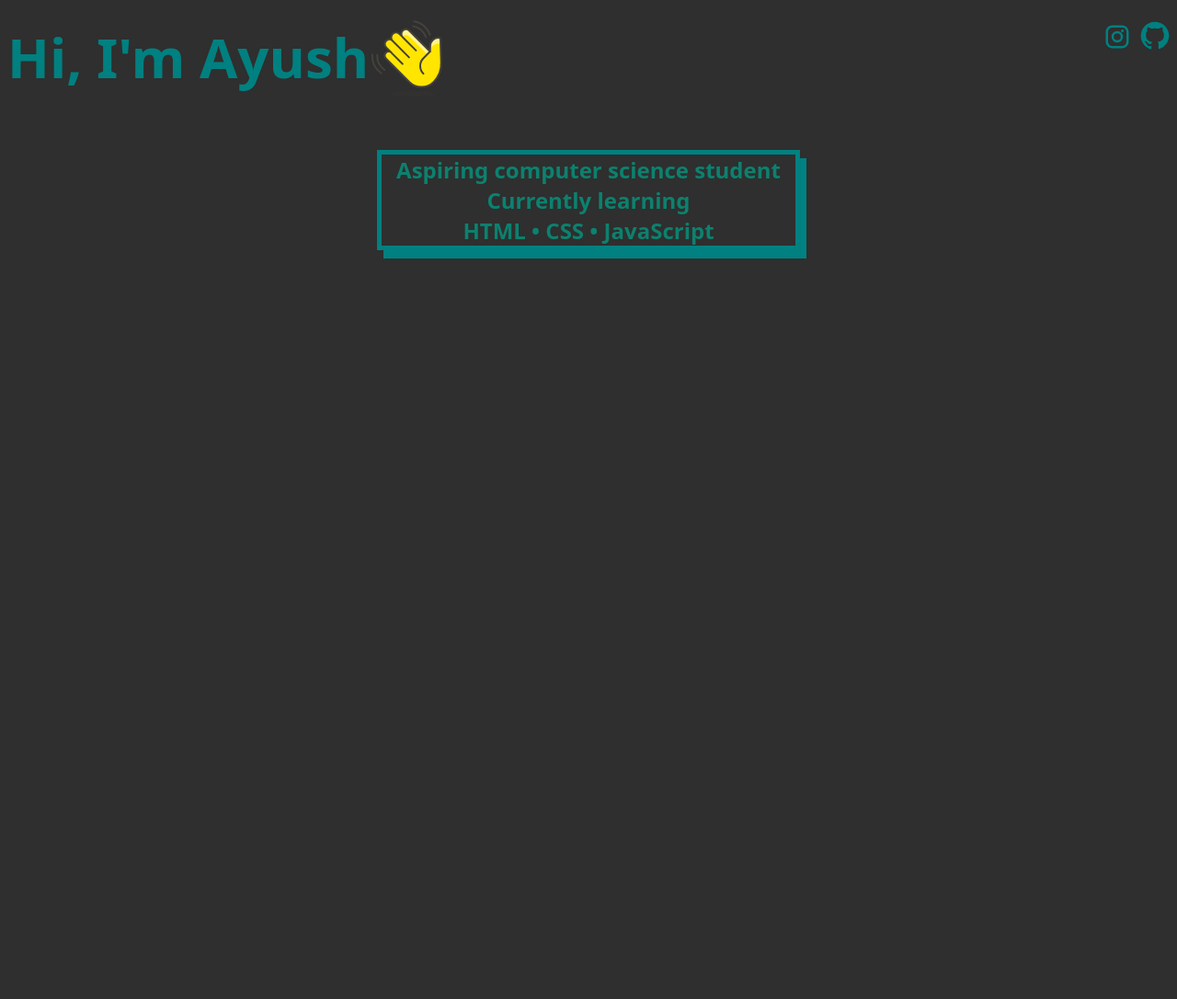
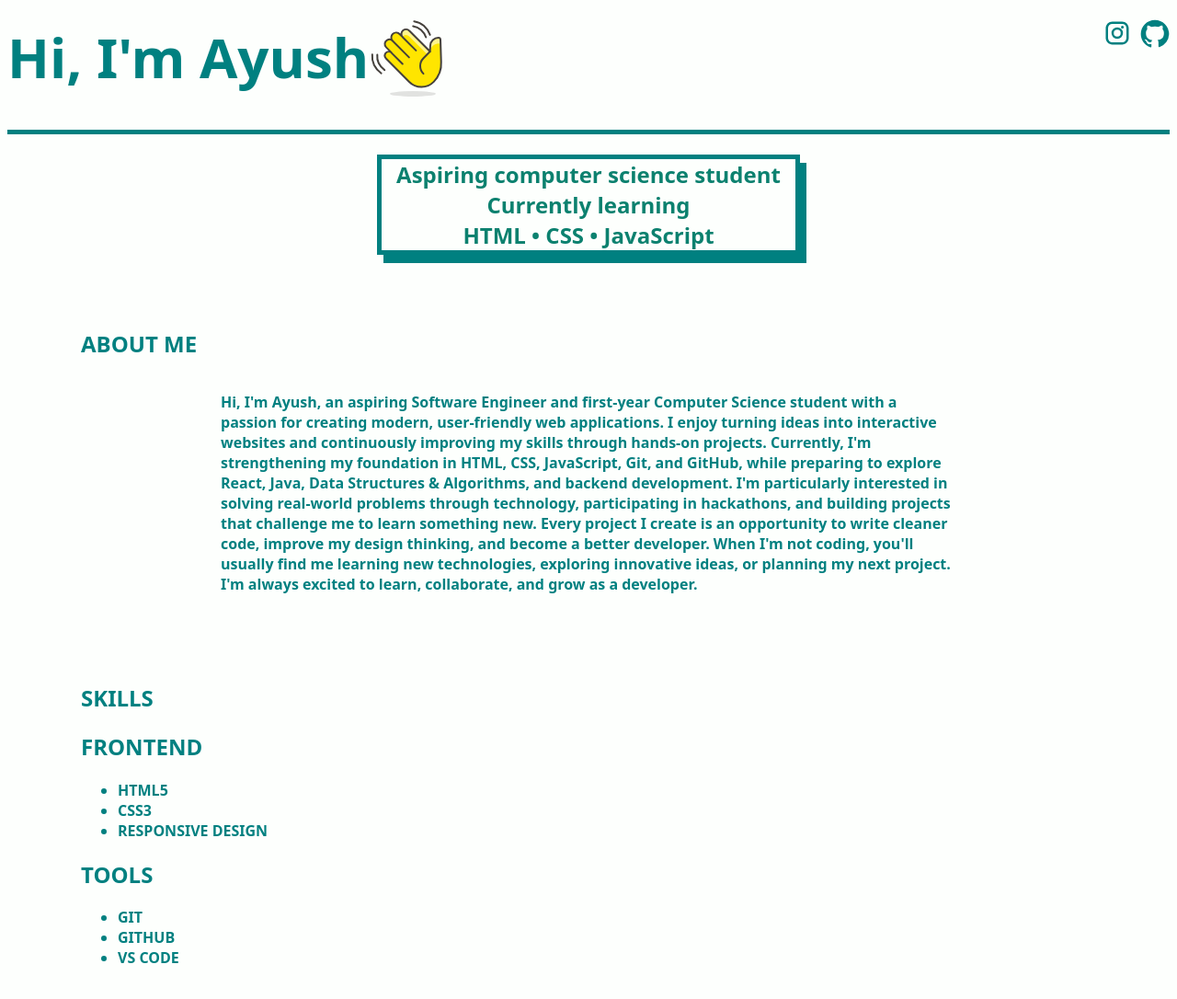
Before and after one commit to ayushagrawalfzd4321-dot/AYUSH-AGRAWAL, a plain HTML site: page MAIN.html in a window 1280 px wide. Shown: the whole page at 92% size. Before the commit the page ends 800 px from the top, so only its background shows below. Drawn offline with Linux system fonts and the light colour scheme.

Commit message:
ADDED MAIN CONTENTgit commoit -m

```diff
--- a/MAIN.html
+++ b/MAIN.html
@@ -11,29 +11,30 @@
     <STYLE>
         body {
 
-            background-color: rgb(46, 47, 46);
+            background-color: rgb(253, 255, 253);
             font-family: 'system-ui', -apple-system, BlinkMacSystemFont, 'Segoe UI', Roboto, Oxygen, 'Ubuntu', Cantarell, 'Open Sans', Helvetica Neue, sans-serif;
             ;
+            color: teal;
         }
 
         .hero {
             display: flex;
             flex-direction: column;
-            align-items: center;
+            align-items: centEr;
             width: 450px;
             box-shadow: 7px 9px teal;
             border-color: teal;
             border-style: solid;
             border-width: 5px;
             color: rgb(12, 129, 111);
-
+            justify-content: center;
 
         }
 
-        h2 {
+        .heroblock {
             display: flex;
 
-            justify-content: center;
+            justify-content: cenTEr;
 
         }
 
@@ -47,6 +48,7 @@
             display: flex;
             justify-content: space-between;
             position: sticky;
+            border-bottom: 5px solid teal;
 
         }
 
@@ -60,11 +62,43 @@
             align-content: center;
             font-size: 60px;
         }
-        .ayuwave{display:flex;
+
+        .ayuwave {
+            display: flex;
 
         }
 
+        .insta {
 
+            height: 30px;
+            border-radius: 8px;
+            display: flex;
+            justify-items: center;
+        }
+
+        .git {
+
+            height: 30px;
+            border-radius: 20px;
+            display: flex;
+            justify-items: center;
+        }
+
+        .myintro {
+            display: flex;
+            justify-content: center;
+        }
+
+        #myintro {
+            width: 800px
+        }
+
+        .aboutme {
+            margin: 80px;
+        }
+        .skills{
+            margin: 80px;
+        }
     </STYLE>
 </head>
 
@@ -88,13 +122,13 @@
                 </svg>
             </div>
             <div class="nav"><a href=""></a>
-                <a type="_blank" href="https://www.instagram.com/ayush__15_12/">
+                <a class="insta" type="_blank" href="https://www.instagram.com/ayush__15_12/">
                     <svg xmlns="http://www.w3.org/2000/svg" viewBox="0 0 24 24" width="30" height="30" fill="teal">
                         <path
                             d="M7.75 2C4.57 2 2 4.57 2 7.75v8.5C2 19.43 4.57 22 7.75 22h8.5C19.43 22 22 19.43 22 16.25v-8.5C22 4.57 19.43 2 16.25 2h-8.5zm0 2h8.5A3.75 3.75 0 0 1 20 7.75v8.5A3.75 3.75 0 0 1 16.25 20h-8.5A3.75 3.75 0 0 1 4 16.25v-8.5A3.75 3.75 0 0 1 7.75 4zm8.75 1.5a1.25 1.25 0 1 0 0 2.5 1.25 1.25 0 0 0 0-2.5zM12 7a5 5 0 1 0 0 10 5 5 0 0 0 0-10zm0 2a3 3 0 1 1 0 6 3 3 0 0 1 0-6z" />
                     </svg>
                 </a>
-                <a type="_blank" href="https://github.com/ayushagrawalfzd4321-dot"><svg
+                <a class="git" type="_blank" href="https://github.com/ayushagrawalfzd4321-dot"><svg
                         xmlns="http://www.w3.org/2000/svg" width="32" height="32" viewBox="0 0 24 24" fill="teal">
                         <path
                             d="M12 .5C5.65.5.5 5.65.5 12c0 5.08 3.29 9.38 7.85 10.9.57.1.78-.25.78-.55v-2.15c-3.19.69-3.86-1.54-3.86-1.54-.52-1.32-1.27-1.67-1.27-1.67-1.04-.71.08-.69.08-.69 1.15.08 1.75 1.18 1.75 1.18 1.02 1.75 2.68 1.25 3.34.96.1-.74.4-1.25.72-1.54-2.55-.29-5.23-1.28-5.23-5.68 0-1.25.45-2.27 1.18-3.07-.12-.29-.51-1.47.11-3.06 0 0 .97-.31 3.17 1.17a10.96 10.96 0 0 1 5.78 0c2.2-1.48 3.17-1.17 3.17-1.17.62 1.59.23 2.77.11 3.06.73.8 1.18 1.82 1.18 3.07 0 4.41-2.69 5.38-5.25 5.67.41.35.78 1.03.78 2.08v3.08c0 .3.21.66.79.55A11.5 11.5 0 0 0 23.5 12C23.5 5.65 18.35.5 12 .5Z" />
@@ -102,7 +136,7 @@
             </div>
 
         </h1>
-        <h2>
+        <h2 class="heroblock">
             <div class="hero">
                 <p class="h">Aspiring computer science student</p>
                 <p class="h">Currently learning</p>
@@ -110,6 +144,55 @@
             </div>
         </h2>
     </header>
+    <main>
+        <section class="aboutme">
+            <h1><SPAN><b>ABOUT ME</b></SPAN></h1>
+            <div class="myintro">
+                <P id="myintro"><b>Hi, I'm Ayush, an aspiring Software Engineer and first-year Computer Science student
+                        with a passion for creating modern, user-friendly web applications.
+
+                        I enjoy turning ideas into interactive websites and continuously improving my skills through
+                        hands-on projects. Currently, I'm strengthening my foundation in HTML, CSS, JavaScript, Git, and
+                        GitHub, while preparing to explore React, Java, Data Structures & Algorithms, and backend
+                        development.
+
+                        I'm particularly interested in solving real-world problems through technology, participating in
+                        hackathons, and building projects that challenge me to learn something new. Every project I
+                        create is an opportunity to write cleaner code, improve my design thinking, and become a better
+                        developer.
+
+                        When I'm not coding, you'll usually find me learning new technologies, exploring innovative
+                        ideas, or planning my next project.
+
+                        I'm always excited to learn, collaborate, and grow as a developer.</B></P>
+            </div>
+        </section>
+        <section class="skills">
+            <b>
+                <h1><SPAN><b>SKILLS</b></SPAN></h1>
+
+                <div class="myskills">
+                    <p id="frontend">
+                    <h2>FRONTEND</h2>
+                    <ul>
+                        <li id="html">HTML5</li>
+                        <LI id="css">CSS3</LI>
+                        <li id="res">RESPONSIVE DESIGN</li>
+                    </ul>
+                    </p>
+                    <p id="tools">
+                    <h2>TOOLS</h2>
+                    <UL>
+                        <li id="git">GIT</li>
+                        <LI id="github">GITHUB</LI>
+                        <LI id="vs">VS CODE</LI>
+                    </UL>
+                    </p>
+
+                </div>
+            </b>
+        </section>
+    </main>
 
 </body>
 
```
